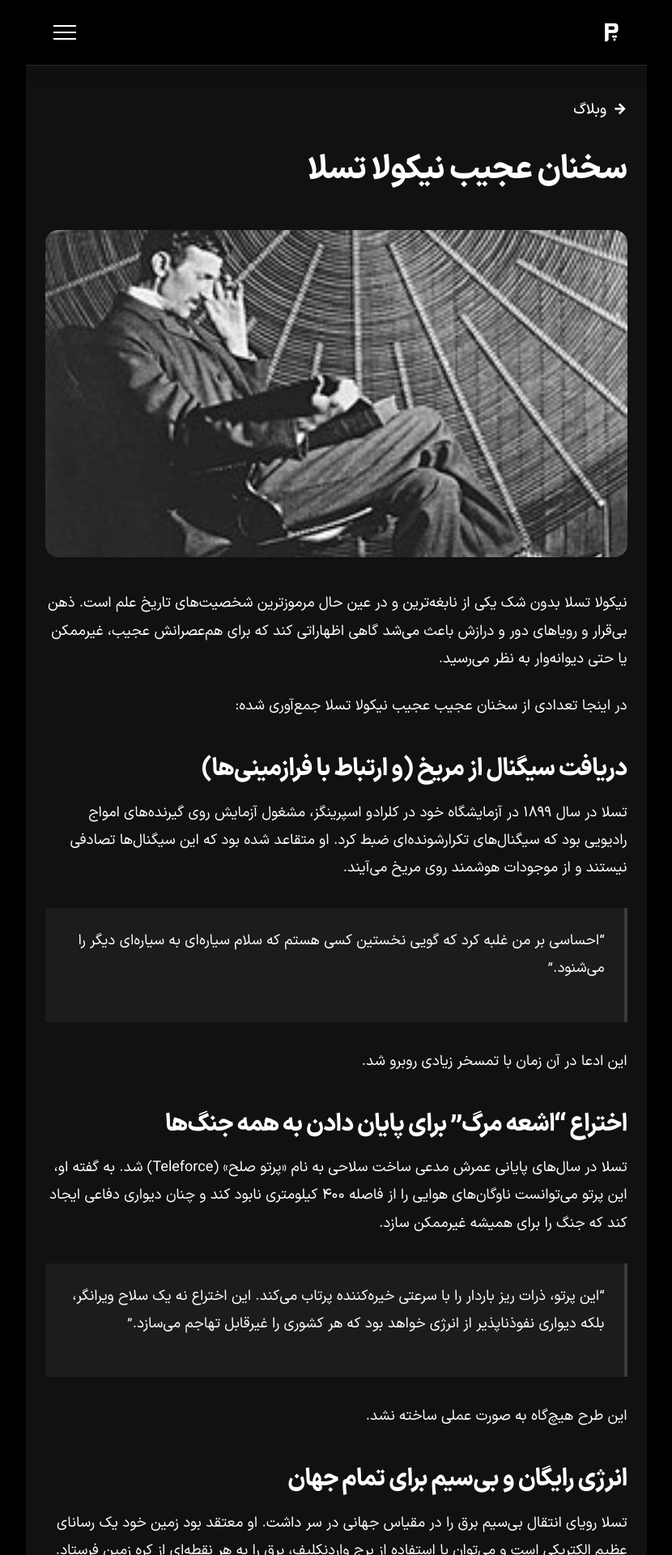
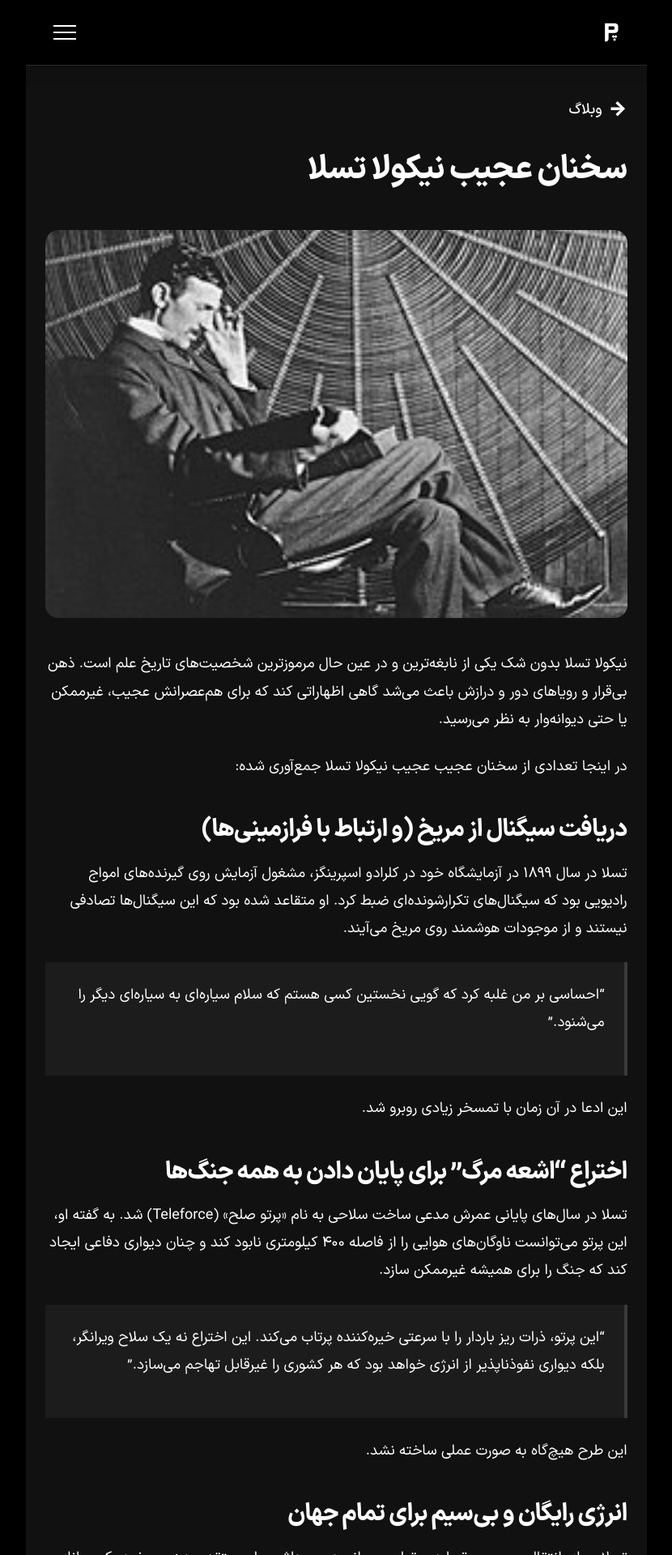
Before and after one commit to darkblog/darkblog.github.io, a Jekyll site: the page built from _posts/2026-7-13-16.md, in a window 1280 px wide. Shown: the top 1920 px of the page at 81% size, without its empty margins (225-1055 px from the left). Built offline with Jekyll 4.4.1, drawn with Linux system fonts in a browser that asks for light colours.

Commit message:
Update default.html

```diff
--- a/_layouts/default.html
+++ b/_layouts/default.html
@@ -56,8 +56,8 @@ layout: null
     .post-breadcrumb { margin-bottom: 1.5rem; font-size: inherit; }
     .post-breadcrumb a { display: inline-flex; align-items: center; gap: 0.5rem; color: #ffffff; text-decoration: none; font-weight: 500; font-size: inherit; min-height: 48px; }
     .post-breadcrumb a:hover { color: #2dd4bf; }
-    .post-breadcrumb a span { font-weight: 900; }
-    .post-featured-image { width: 100%; aspect-ratio: 16 / 9; overflow: hidden; border-radius: 1rem; margin-bottom: 2.5rem; background-color: #1c1c1c; }
+    .post-breadcrumb a span { font-weight: 900; font-size: 1.5rem; line-height: 1; display: inline-block; vertical-align: middle; }
+    .post-featured-image { width: 100%; aspect-ratio: 3 / 2; overflow: hidden; border-radius: 1rem; margin-bottom: 2.5rem; background-color: #1c1c1c; }
     .post-featured-image img { width: 100%; height: 100%; object-fit: cover; display: block; }
     .article-content { line-height: 1.9; color: #ffffff; margin-top: 2.5rem; font-size: inherit; }
     .article-content h2 { font-weight: 800; margin: 2.5rem 0 1rem; color: #ffffff; font-size: clamp(1.4rem, 3.5vw, 1.85rem); letter-spacing: -0.02em; line-height: 1.4; }
@@ -66,7 +66,7 @@ layout: null
     .article-content a { color: #2dd4bf; text-decoration: none; font-weight: 500; border-bottom: 1px dashed currentColor; }
     .article-content a:hover { text-decoration: none; color: #5eeadb; border-bottom-style: solid; }
     .article-content img { max-width: 100%; height: auto; border-radius: 0.75rem; margin: 2rem 0; display: block; }
-    .article-content blockquote { border-right: 4px solid #3a3a3a; padding: 1.5rem; margin: 2rem 0; color: #ffffff; background: #1c1c1c; }
+    .article-content blockquote { border-right: 4px solid #3a3a3a; padding: 1.5rem; margin: 1.5rem 0; color: #ffffff; background: #1c1c1c; }
     .article-content ul, .article-content ol { margin: 1.5rem 0; padding-right: 1.5rem; }
     .article-content li { margin-bottom: 0.75rem; }
     .article-content table { width: 100%; border-collapse: collapse; margin: 2rem 0; font-size: 1rem; border: 1px solid #2a2a2a; box-shadow: 0 2px 8px rgba(0,0,0,0.04); display: block; overflow-x: auto; -webkit-overflow-scrolling: touch; direction: rtl !important; text-align: right !important; }
@@ -132,7 +132,7 @@ layout: null
         </header>
         {% if page.image %}
         <figure class="post-featured-image">
-          <img src="{{ page.image | relative_url }}" alt="{{ page.title | escape }}" property="image" fetchpriority="high" width="800" height="800">
+          <img src="{{ page.image | relative_url }}" alt="{{ page.title | escape }}" property="image" fetchpriority="high" width="800" height="533">
         </figure>
         {% endif %}
         <div class="article-content" property="articleBody">
```
